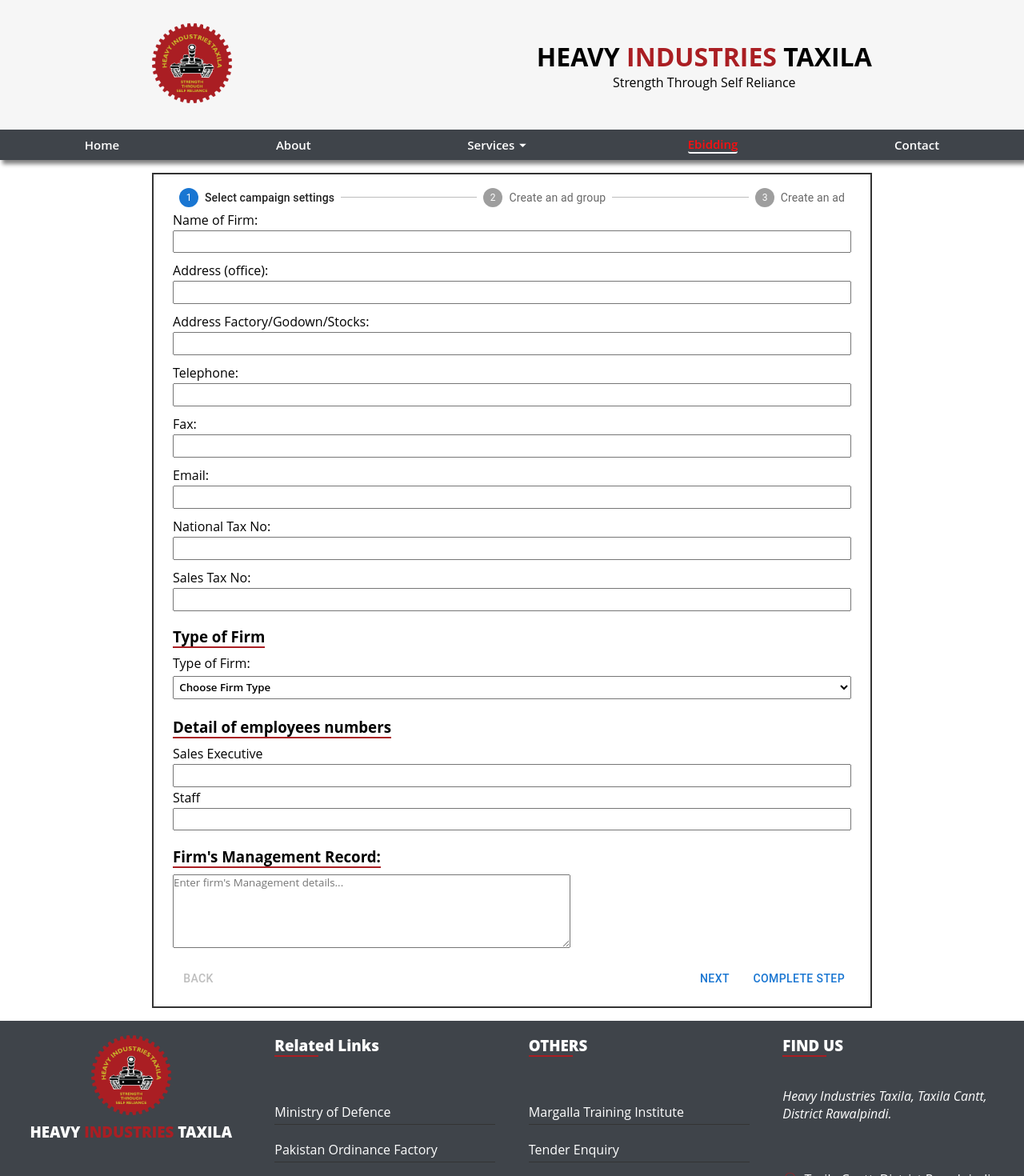
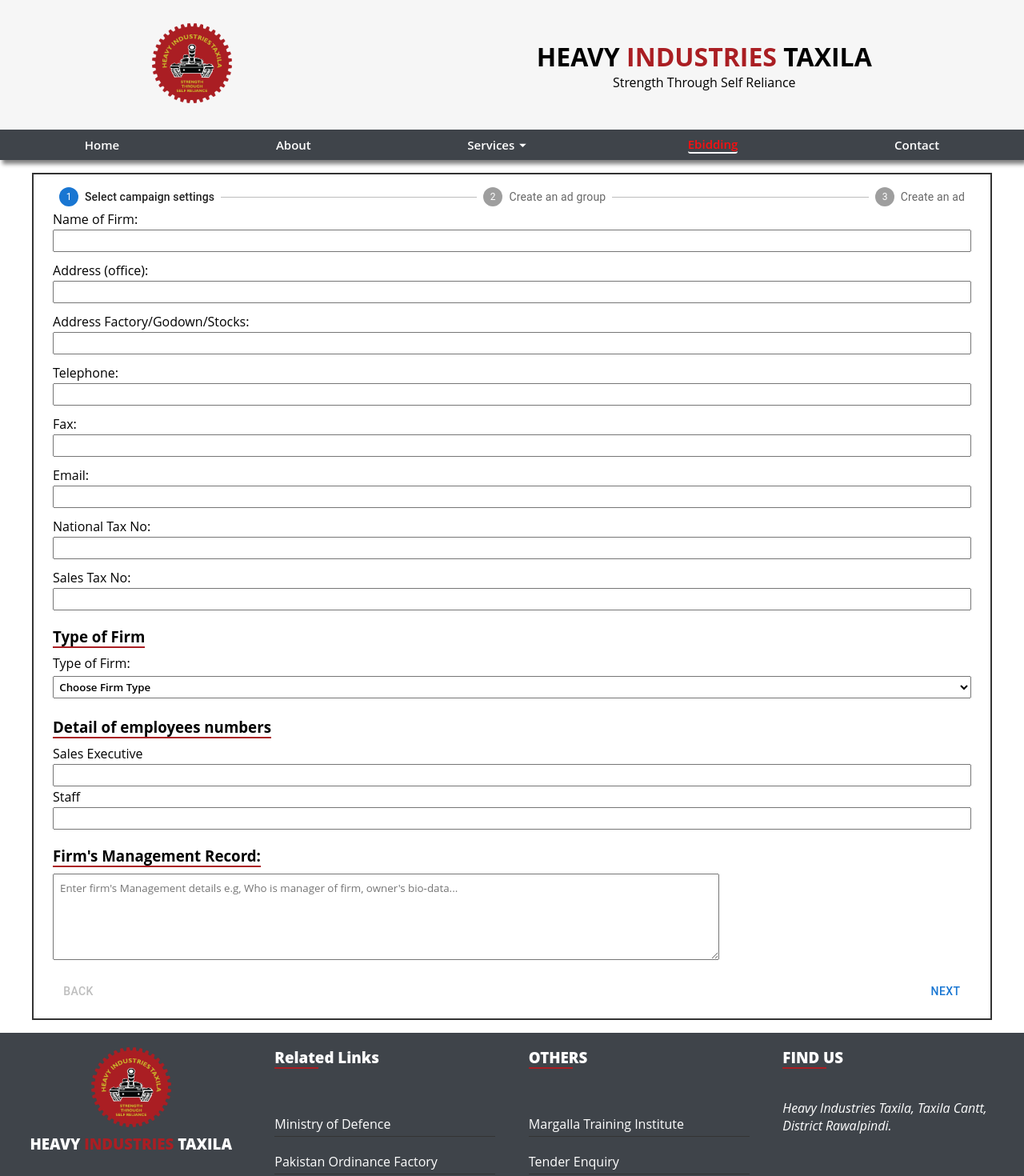
Before and after one commit to wajaht-ali/hit-ebidding, a React (Create React App) app: page /ebidding in a window 1280 px wide. Shown: the top 1470 px of the page at 80% size. Built offline with nearby package versions, Linux system fonts and the light colour scheme.

Commit message:
Step form updated

```diff
--- a/src/App.js
+++ b/src/App.js
@@ -2,7 +2,7 @@
 import Home from "./components/Home";
 import About from "./components/About";
 import Footer from "./components/Footer";
-import Stepper from "./stepperNew/Stepper.tsx";
+import Stepper from "./stepperNew/Stepper.jsx";
 import "@mui/material/Container";
 import { BrowserRouter, Routes, Route } from "react-router-dom";
 
--- a/src/stepperNew/StepOne.jsx
+++ b/src/stepperNew/StepOne.jsx
@@ -74,7 +74,7 @@
 
           <div className="data">
             <h3>Firm's Management Record: </h3>
-            <textarea name="management-record" cols="60" rows="5" placeholder="Enter firm's Management details..."></textarea>
+            <textarea name="management-record" cols="100" rows="5" placeholder="Enter firm's Management details e.g, Who is manager of firm, owner's bio-data..."></textarea>
           </div>
 
 
--- /dev/null
+++ b/src/stepperNew/StepThree.jsx
@@ -0,0 +1,12 @@
+import React from 'react'
+import "../styles/Utilities.scss";
+
+const StepThree = () => {
+  return (
+    <div>
+        Step Three
+    </div>
+  )
+}
+
+export default StepThree
--- a/src/stepperNew/StepTwo.jsx
+++ b/src/stepperNew/StepTwo.jsx
@@ -1,12 +1,12 @@
 import React from 'react'
-import "../styles/steptwo.scss";
+import "../styles/StepTwo.scss";
 
 const SecondStep = () => {
   return (
     <div className='second-step'>
       <form action="">
         <div className="data">
-            Step Two
+            StepTwo
         </div>
       </form>
 
--- /dev/null
+++ b/src/stepperNew/Stepper.jsx
@@ -0,0 +1,103 @@
+//Mui Components
+import * as React from 'react';
+import Box from '@mui/material/Box';
+import Step from '@mui/material/Step';
+import StepLabel from '@mui/material/StepLabel';
+import Button from '@mui/material/Button';
+import Typography from '@mui/material/Typography';
+import { Container } from '@mui/material';
+
+//Stepper Components
+import Stepper from '@mui/material/Stepper';
+import StepOne from "../stepperNew/StepOne";
+import StepTwo from "../stepperNew/StepTwo";
+import StepThree from "../stepperNew/StepThree";
+
+//Stepper Components Styling
+import "../styles/Stepper.scss";
+import "../styles/StepOne.scss";
+import "../styles/StepTwo.scss";
+import "../styles/StepThree.scss";
+
+
+const steps = ['Select campaign settings', 'Create an ad group', 'Create an ad'];
+
+export default function HorizontalLinearStepper() {
+  const [activeStep, setActiveStep] = React.useState(0);
+  const [skipped, setSkipped] = React.useState(new Set());
+
+  const isStepSkipped = (step) => {
+    return skipped.has(step);
+  };
+
+  const handleNext = () => {
+    let newSkipped = skipped;
+    if (isStepSkipped(activeStep)) {
+      newSkipped = new Set(newSkipped.values());
+      newSkipped.delete(activeStep);
+    }
+
+    setActiveStep((prevActiveStep) => prevActiveStep + 1);
+    setSkipped(newSkipped);
+  };
+
+  const handleBack = () => {
+    setActiveStep((prevActiveStep) => prevActiveStep - 1);
+  };
+
+  const handleReset = () => {
+    setActiveStep(0);
+  };
+
+  return (
+    <Container className='stepperForm'>
+      <Box sx={{ width: '100%' }}>
+        <Stepper activeStep={activeStep}>
+          {steps.map((label, index) => {
+            const stepProps = {};
+            if (isStepSkipped(index)) {
+              stepProps.completed = false;
+            }
+            return (
+              <Step key={label} {...stepProps}>
+                <StepLabel>{label}</StepLabel>
+              </Step>
+            );
+          })}
+        </Stepper>
+        {activeStep === steps.length ? (
+          <React.Fragment>
+            <Typography sx={{ mt: 2, mb: 1 }}>
+              All steps completed - you&apos;re finished
+            </Typography>
+            <Box sx={{ display: 'flex', flexDirection: 'row', pt: 2 }}>
+              <Box sx={{ flex: '1 1 auto' }} />
+              <Button onClick={handleReset}>Reset</Button>
+            </Box>
+          </React.Fragment>
+        ) : (
+          <React.Fragment>
+            {activeStep === 0 && <StepOne />}
+            {activeStep === 1 && <StepTwo />}
+            {activeStep === 2 && <StepThree />}
+
+            <Box sx={{ display: 'flex', flexDirection: 'row', pt: 2 }}>
+              <Button
+                color="inherit"
+                disabled={activeStep === 0}
+                onClick={handleBack}
+                sx={{ mr: 1 }}
+              >
+                Back
+              </Button>
+              <Box sx={{ flex: '1 1 auto' }} />
+              <Button onClick={handleNext}>
+                {activeStep === steps.length - 1 ? 'Finish' : 'Next'}
+              </Button>
+            </Box>
+          </React.Fragment>
+        )}
+      </Box>
+    </Container>
+  );
+}
--- a/src/stepperNew/Stepper.tsx
+++ /dev/null
@@ -1,127 +0,0 @@
-import * as React from 'react';
-import Box from '@mui/material/Box';
-import Stepper from '@mui/material/Stepper';
-import Step from '@mui/material/Step';
-import StepButton from '@mui/material/StepButton';
-import Button from '@mui/material/Button';
-import Typography from '@mui/material/Typography';
-import StepOne from "../stepperNew/StepOne.jsx";
-import { Container } from '@mui/material';
-import "../styles/Stepper.scss";
-
-const steps = ['Select campaign settings', 'Create an ad group', 'Create an ad'];
-
-export default function HorizontalNonLinearStepper() {
-  const [activeStep, setActiveStep] = React.useState(0);
-  const [completed, setCompleted] = React.useState<{
-    [k: number]: boolean;
-  }>({});
-
-  const totalSteps = () => {
-    return steps.length;
-  };
-
-  const completedSteps = () => {
-    return Object.keys(completed).length;
-  };
-
-  const isLastStep = () => {
-    return activeStep === totalSteps() - 1;
-  };
-
-  const allStepsCompleted = () => {
-    return completedSteps() === totalSteps();
-  };
-
-  const handleNext = () => {
-    const newActiveStep =
-      isLastStep() && !allStepsCompleted()
-        ? // It's the last step, but not all steps have been completed,
-          // find the first step that has been completed
-          steps.findIndex((step, i) => !(i in completed))
-        : activeStep + 1;
-    setActiveStep(newActiveStep);
-  };
-
-  const handleBack = () => {
-    setActiveStep((prevActiveStep) => prevActiveStep - 1);
-  };
-
-  const handleStep = (step: number) => () => {
-    setActiveStep(step);
-  };
-
-  const handleComplete = () => {
-    const newCompleted = completed;
-    newCompleted[activeStep] = true;
-    setCompleted(newCompleted);
-    handleNext();
-  };
-
-  const handleReset = () => {
-    setActiveStep(0);
-    setCompleted({});
-  };
-
-  return (
-    <Container maxWidth="md" className='stepperForm'>
-    <Box sx={{ width: '100%' }}>
-      <Stepper nonLinear activeStep={activeStep}>
-        {steps.map((label, index) => (
-          <Step key={label} completed={completed[index]}>
-            <StepButton color="inherit" onClick={handleStep(index)}>
-              {label}
-            </StepButton>
-          </Step>
-        ))}
-      </Stepper>
-      <div>
-        {allStepsCompleted() ? (
-          <React.Fragment>
-            <Typography sx={{ mt: 2, mb: 1 }}>
-              All steps completed - you&apos;re finished
-            </Typography>
-            <Box sx={{ display: 'flex', flexDirection: 'row', pt: 2 }}>
-              <Box sx={{ flex: '1 1 auto' }} />
-              <Button onClick={handleReset}>Reset</Button>
-            </Box>
-          </React.Fragment>
-        ) : (
-          <React.Fragment>
-            {/* <Typography sx={{ mt: 2, mb: 1, py: 1 }}>
-              Step {activeStep + 1}
-            </Typography> */}
-            <StepOne />
-            <Box sx={{ display: 'flex', flexDirection: 'row', pt: 2 }}>
-              <Button
-                color="inherit"
-                disabled={activeStep === 0}
-                onClick={handleBack}
-                sx={{ mr: 1 }}
-              >
-                Back
-              </Button>
-              <Box sx={{ flex: '1 1 auto' }} />
-              <Button onClick={handleNext} sx={{ mr: 1 }}>
-                Next
-              </Button>
-              {activeStep !== steps.length &&
-                (completed[activeStep] ? (
-                  <Typography variant="caption" sx={{ display: 'inline-block' }}>
-                    Step {activeStep + 1} already completed
-                  </Typography>
-                ) : (
-                  <Button onClick={handleComplete}>
-                    {completedSteps() === totalSteps() - 1
-                      ? 'Finish'
-                      : 'Complete Step'}
-                  </Button>
-                ))}
-            </Box>
-          </React.Fragment>
-        )}
-      </div>
-    </Box>
-    </Container>
-  );
-}
--- a/src/styles/StepOne.scss
+++ b/src/styles/StepOne.scss
@@ -52,6 +52,9 @@
                 outline: none;
                 font-weight: 600;
             }
+            textarea {
+                padding: 0.5rem;
+            }
 
         }
     }
--- /dev/null
+++ b/src/styles/StepThree.scss
@@ -0,0 +1 @@
+@import "../styles/Utilities.scss";
--- /dev/null
+++ b/src/styles/StepTwo.scss
@@ -0,0 +1 @@
+@import "../styles/Utilities.scss";
```
